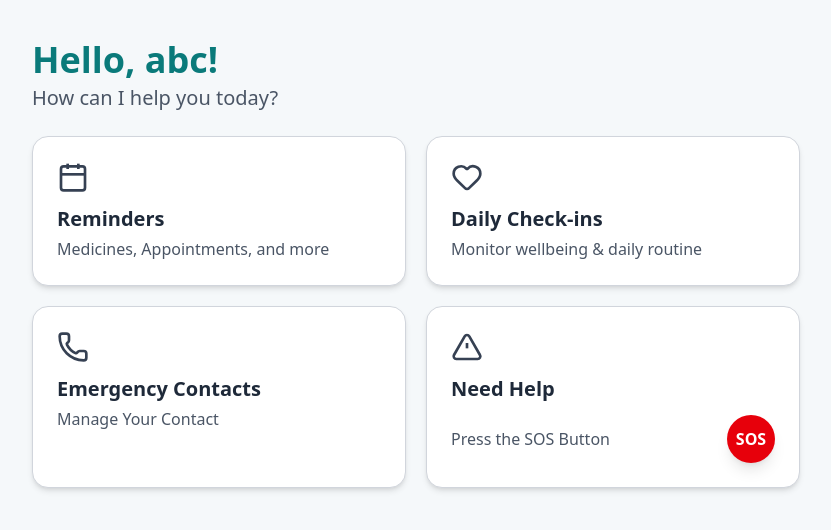
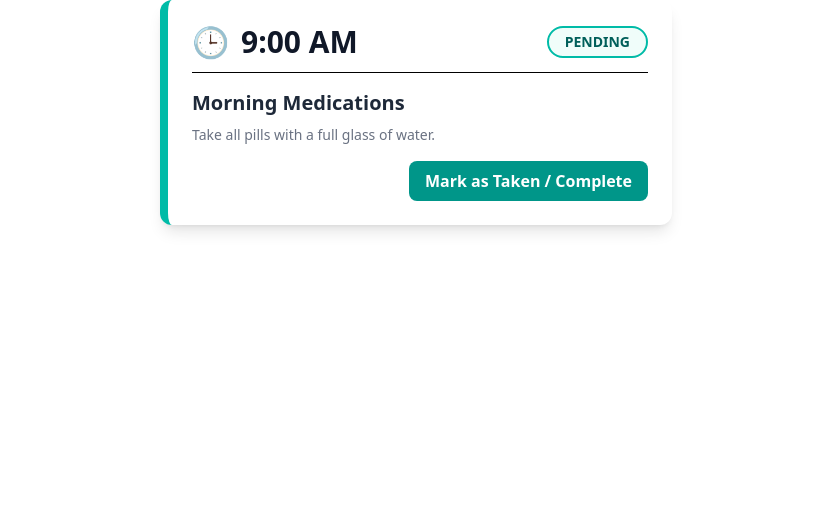
Before and after one commit to Shardul-Pathak/ElderEase, a React (Vite) app in the folder client/: page / in a window 1280 px wide. Shown: the top 530 px of the page, without its empty margins (224-1055 px from the left). Built offline with nearby package versions, Linux system fonts and the light colour scheme.

Commit message:
Reminder Card and Form

```diff
--- a/client/src/App.jsx
+++ b/client/src/App.jsx
@@ -1,9 +1,14 @@
+import CheckInCard from "./components/CheckInCard";
 import Dashboard from "./components/dashboard";
+import Navbar from "./components/Navbar";
+import ReminderCard from "./components/ReminderCard";
+import ReminderForm from "./components/ReminderForm";
 
 export default function App() {
   return (
     <>
-      <Dashboard />
+      <ReminderCard />
+
     </>
   );
 }
--- a/client/src/components/Remainder.jsx
+++ b/client/src/components/ReminderCard.jsx
@@ -2,31 +2,36 @@
 
 import React from 'react';
 
-// --- Placeholder Data Structure (Simulates Reminder Data) ---
+// Define the new teal shade for Pending status (using a soft teal palette)
+const PENDING_CLASSES = 'bg-teal-50 text-teal-800 border-teal-500';
+
+// --- Placeholder Data Structure (Simulates Data from Backend) ---
 const mockReminder = {
     id: 101,
     time: '9:00 AM',
     title: 'Morning Medications',
-    status: 'Pending', // Test with 'Completed', 'Missed', or 'Pending'
+    status: 'Pending',
     description: 'Take all pills with a full glass of water.',
 };
 
-export default function ReminderCard() {
-    const { time, title, status, description } = mockReminder;
+export default function ReminderCard({ reminder = mockReminder }) {
+    const { time, title, status, description } = reminder;
 
-    // --- Conditional Styling Logic for Alarm Status ---
+    // --- Conditional Styling Logic ---
     let statusClasses = '';
-    let accentIcon = '🔔';
+    let accentIcon = '🕒';
 
-    // 1. Determine the color and icon based on the status field
     if (status === 'Completed') {
+        // Green for Success
         statusClasses = 'bg-green-100 text-green-800 border-green-500';
         accentIcon = '✅';
     } else if (status === 'Missed') {
+        // Red for Failure/Warning
         statusClasses = 'bg-red-100 text-red-800 border-red-500';
         accentIcon = '❌';
-    } else { // Pending (The "alarm is set" state)
-        statusClasses = 'bg-yellow-100 text-yellow-800 border-yellow-500';
+    } else {
+        // Pending - Now uses the softer Teal shade
+        statusClasses = PENDING_CLASSES;
         accentIcon = '🕒';
     }
 
@@ -35,10 +40,11 @@ export default function ReminderCard() {
 
     return (
         <div className={`
-            bg-white p-5 md:p-6 shadow-md rounded-xl overflow-hidden
+            bg-white p-5 md:p-6 shadow-lg rounded-xl overflow-hidden
             border-l-8 ${borderColorClass} /* Prominent color stripe based on status */
-            transition duration-300 hover:shadow-lg
-            w-full max-w-lg mx-auto
+            transition duration-300 hover:shadow-2xl
+            w-full /* Removed max-w-lg for better grid integration */
+            mx-auto
         `}>
             {/* Header: Time, Icon, and Status Tag */}
             <div className="flex justify-between items-center mb-4 border-b pb-3">
@@ -51,10 +57,10 @@ export default function ReminderCard() {
                     </span>
                 </div>
 
-                {/* Status Tag (The pill shape) */}
+                {/* Status Tag */}
                 <span className={`
                     px-4 py-1 text-sm font-bold uppercase rounded-full border-2
-                    ${statusClasses} /* Apply the background and text color classes */
+                    ${statusClasses}
                 `}>
                     {status}
                 </span>
@@ -69,7 +75,7 @@ export default function ReminderCard() {
                 {description}
             </p>
 
-            {/* Action Button: Mark as Complete for Pending tasks */}
+            {/* Action Button */}
             <div className="text-right">
                 {status === 'Pending' && (
                     <button className="
--- /dev/null
+++ b/client/src/components/ReminderForm.jsx
@@ -0,0 +1,88 @@
+// client/src/components/ReminderForm.jsx
+
+import React, { useState } from 'react';
+
+const frequencyOptions = ['Daily', 'Weekly', 'One-Time'];
+
+export default function ReminderForm({ onSubmit }) {
+    const [formData, setFormData] = useState({
+        time: '',
+        frequency: 'Daily',
+        title: '',
+    });
+
+    const handleChange = (e) => {
+        const { name, value } = e.target;
+        setFormData(prev => ({ ...prev, [name]: value }));
+    };
+
+    const handleSubmit = (e) => {
+        e.preventDefault();
+        // This is where the data would be sent to Shardul's backend.
+        onSubmit(formData);
+    };
+
+    return (
+        <form onSubmit={handleSubmit} className="p-6 bg-white shadow-2xl rounded-xl space-y-5 border-t-4 border-teal-600 w-full max-w-md mx-auto">
+            <h2 className="text-2xl font-bold text-gray-800">Schedule New Reminder</h2>
+
+            {/* Title, Time, and Frequency are placed in a responsive grid */}
+            <div className="grid grid-cols-1 md:grid-cols-2 gap-4">
+
+                {/* 1. Time Input */}
+                <div>
+                    <label htmlFor="time" className="block text-sm font-medium text-gray-700 mb-1">Time</label>
+                    <input
+                        type="time"
+                        name="time"
+                        id="time"
+                        value={formData.time}
+                        onChange={handleChange}
+                        required
+                        className="w-full p-3 border border-gray-300 rounded-lg focus:ring-teal-500 focus:border-teal-500"
+                    />
+                </div>
+
+                {/* 2. Frequency Input */}
+                <div>
+                    <label htmlFor="frequency" className="block text-sm font-medium text-gray-700 mb-1">Frequency</label>
+                    <select
+                        name="frequency"
+                        id="frequency"
+                        value={formData.frequency}
+                        onChange={handleChange}
+                        required
+                        className="w-full p-3 border border-gray-300 rounded-lg focus:ring-teal-500 focus:border-teal-500 bg-white"
+                    >
+                        {frequencyOptions.map(option => (
+                            <option key={option} value={option}>{option}</option>
+                        ))}
+                    </select>
+                </div>
+            </div>
+
+            {/* 3. Reminder Title Input (Stretches full width) */}
+            <div>
+                <label htmlFor="title" className="block text-sm font-medium text-gray-700 mb-1">Reminder Title</label>
+                <input
+                    type="text"
+                    name="title"
+                    id="title"
+                    value={formData.title}
+                    onChange={handleChange}
+                    required
+                    placeholder="e.g., Take Morning Meds"
+                    className="w-full p-3 border border-gray-300 rounded-lg focus:ring-teal-500 focus:border-teal-500"
+                />
+            </div>
+
+            {/* Submit Button */}
+            <button
+                type="submit"
+                className="w-full bg-teal-600 text-white font-bold py-3 rounded-lg hover:bg-teal-700 transition duration-150"
+            >
+                Schedule Reminder
+            </button>
+        </form>
+    );
+}
```
